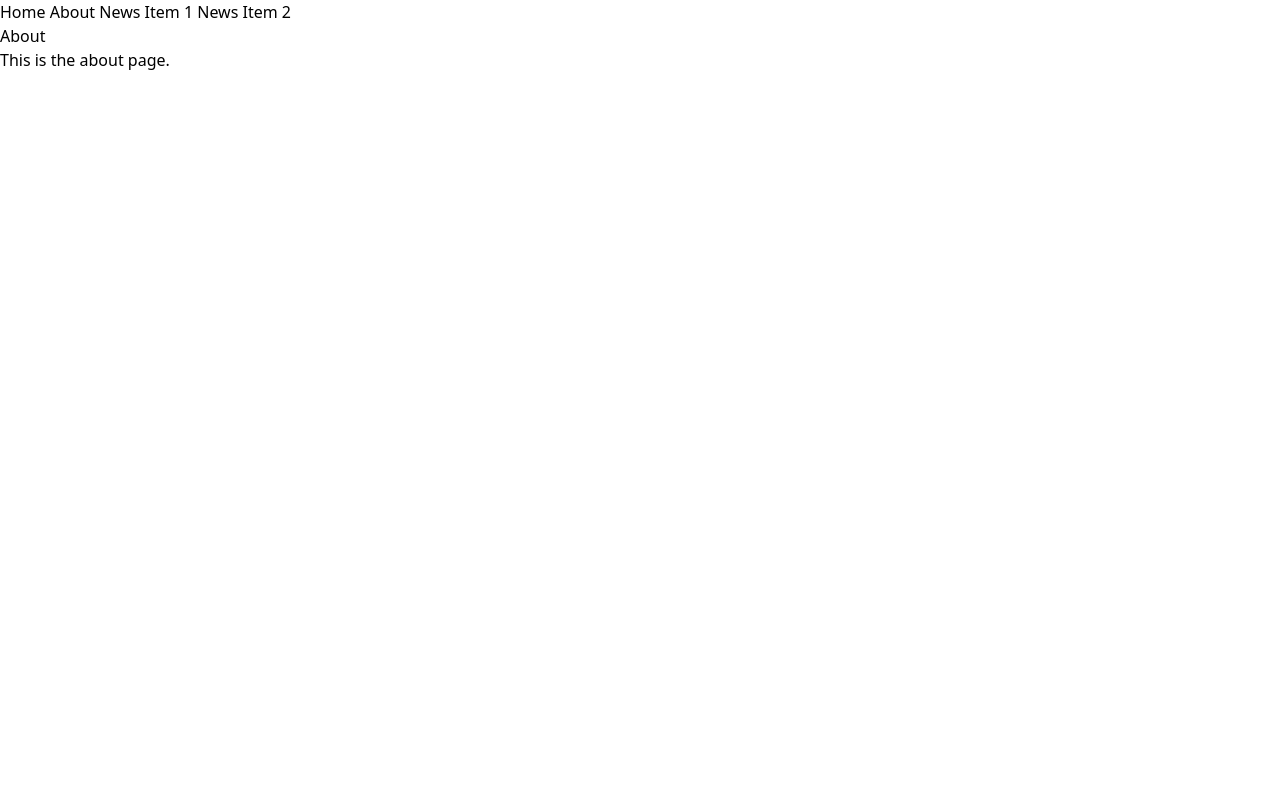
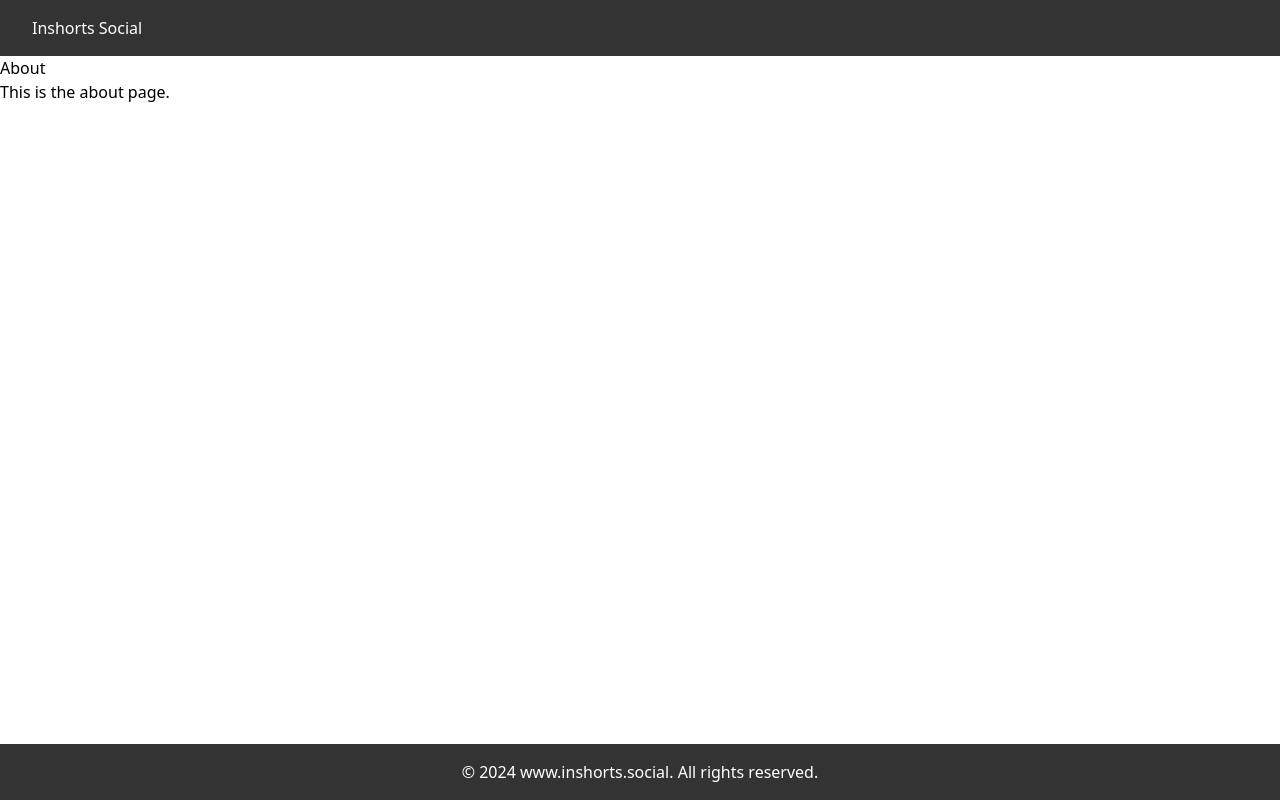
Before and after one commit to abhijeetwebdev/inshorts-social, a Svelte app: page /about in a window 1280 px wide. Built offline with nearby package versions, Linux system fonts and the light colour scheme.

Commit message:
add: header, footer and update: UI improvements

```diff
--- a/src/App.svelte
+++ b/src/App.svelte
@@ -1,20 +1,20 @@
 <script lang="ts">
-  import { Router, Route, Link } from 'svelte-routing'
+  import { Router, Route } from 'svelte-routing'
   import Home from './routes/Home.svelte'
   import About from './routes/About.svelte'
   import News from './routes/News.svelte'
+  import Header from './components/Header.svelte'
+  import Footer from './components/Footer.svelte'
 </script>
 
+<Header></Header>
+
 <Router>
-  <nav>
-    <Link to="/">Home</Link>
-    <Link to="/about">About</Link>
-    <Link to="/news/1">News Item 1</Link>
-    <Link to="/news/2">News Item 2</Link>
-  </nav>
   <Route path="/" component={Home} />
   <Route path="/about" component={About} />
   <Route path="/news/:id" let:params>
     <News params={{ id: params.id }} />
   </Route>
 </Router>
+
+<Footer></Footer>
--- /dev/null
+++ b/src/components/Footer.svelte
@@ -0,0 +1,19 @@
+<footer>
+  <p>
+    &copy; 2024 <a href="http://www.inshorts.social" target="_blank"
+      >www.inshorts.social</a
+    >. All rights reserved.
+  </p>
+</footer>
+
+<style>
+  footer {
+    background-color: #333;
+    text-align: center;
+    position: fixed;
+    color: white;
+    padding: 1rem;
+    width: 100%;
+    bottom: 0;
+  }
+</style>
--- /dev/null
+++ b/src/components/Header.svelte
@@ -0,0 +1,25 @@
+<script>
+  import { Link } from 'svelte-routing'
+  import '../app.css'
+</script>
+
+<header>
+  <div class="container mx-md m-auto">
+    <a href="/">
+      <h2 class="pl-4 pr-4">Inshorts Social</h2>
+    </a>
+  </div>
+</header>
+
+<style>
+  header {
+    background-color: #333;
+    position: sticky;
+    text-align: left;
+    padding: 1rem;
+    color: white;
+    z-index: 1;
+    width: 100%;
+    top: 0;
+  }
+</style>
--- /dev/null
+++ b/src/components/NewsCard.svelte
@@ -0,0 +1,33 @@
+<script lang="ts">
+  import type { NewsArticle } from '../interfaces/appInterfaces'
+  export let news: NewsArticle
+</script>
+
+<div class="card mt-4 pointer">
+  <div
+    class="image-container h-40 bg-cover bg-center rounded-t-md"
+    style="background-image: url('{news.image_url}');"
+    aria-label={news.title}
+  ></div>
+  <h3 class="pt-2"><strong>{news.title}</strong></h3>
+  <p class="pt-2">{news.content}</p>
+</div>
+
+<style>
+  .card {
+    border: 1px solid #ccc;
+    border-radius: 8px;
+    padding: 16px;
+    box-shadow: 0 2px 10px rgba(0, 0, 0, 0.1);
+    transition: transform 0.2s;
+    background-color: white;
+  }
+
+  .card:hover {
+    transform: scale(1.02);
+  }
+
+  .pointer {
+    cursor: pointer;
+  }
+</style>
--- /dev/null
+++ b/src/components/PreloaderCard.svelte
@@ -0,0 +1,65 @@
+<div class="card mt-4 pointer">
+  <div class="preloader">
+    <div class="skeleton skeleton-image"></div>
+    <div class="skeleton skeleton-title"></div>
+    <div class="skeleton skeleton-content"></div>
+    <div class="skeleton skeleton-content"></div>
+    <div class="skeleton skeleton-content"></div>
+    <div class="skeleton skeleton-content"></div>
+    <div class="skeleton skeleton-content"></div>
+  </div>
+</div>
+
+<style>
+  .card {
+    border: 1px solid #ccc;
+    border-radius: 8px;
+    padding: 16px;
+    box-shadow: 0 2px 10px rgba(0, 0, 0, 0.1);
+    transition: transform 0.2s;
+    background-color: white;
+  }
+
+  .pointer {
+    cursor: pointer;
+  }
+
+  .preloader {
+    display: flex;
+    flex-direction: column;
+  }
+
+  .skeleton {
+    animation: pulse 1.5s infinite;
+    background-color: #e0e0e0;
+    border-radius: 4px;
+    margin: 8px 0;
+  }
+
+  .skeleton-image {
+    height: 160px;
+    width: 100%;
+  }
+
+  .skeleton-title {
+    height: 25px;
+    width: 80%;
+  }
+
+  .skeleton-content {
+    height: 15px;
+    width: 100%;
+  }
+
+  @keyframes pulse {
+    0% {
+      background-color: #e0e0e0;
+    }
+    50% {
+      background-color: #f0f0f0;
+    }
+    100% {
+      background-color: #e0e0e0;
+    }
+  }
+</style>
--- a/src/routes/Home.svelte
+++ b/src/routes/Home.svelte
@@ -1,9 +1,14 @@
 <script lang="ts">
   import { onMount } from 'svelte'
   import appStore, { fetchNews } from '../store/appStore'
-  import type { AppState } from '../interfaces/appInterfaces'
+  import type { AppState, NewsArticle } from '../interfaces/appInterfaces'
+  import PreloaderCard from '../components/PreloaderCard.svelte'
+  import NewsCard from '../components/NewsCard.svelte'
+  import { chunkArray } from '../utils/helper'
+  import { Link } from 'svelte-routing'
 
   let appState: AppState
+  let groupedNews: NewsArticle[][] = []
 
   onMount(() => {
     // loading news when component is ready
@@ -15,23 +20,37 @@
     // reading the app state updates
     appStore.subscribe((value) => {
       appState = value
-      console.log('appState: ', appState?.news)
+      if (appState.news.length > 0) {
+        // grouping the news articles for the masonry tiles UI
+        groupedNews = chunkArray(appState.news, 3)
+      }
     })
   }
 </script>
 
-{#if appState.loading}
-  <p>Loading...</p>
-{:else if appState.error}
-  <p>Error: {appState.error}</p>
-{:else if appState.news.length > 0}
-  <ul>
-    {#each appState.news as article}
-      <li>
-        <h3>{article.title}</h3>
-      </li>
-    {/each}
-  </ul>
-{:else}
-  <p>No news found.</p>
-{/if}
+<div class="container mx-md m-auto p-5">
+  <div class="grid grid-cols-2 md:grid-cols-4 gap-4">
+    {#if appState.loading}
+      {#each Array(20) as _}
+        <div class="grid gap-4">
+          <PreloaderCard></PreloaderCard>
+        </div>
+      {/each}
+    {:else}
+      <!-- <div class="flex flex-wrap gap-4">
+      {#each news as item, index}
+        <NewsCard bind:news={item}></NewsCard>
+      {/each}
+    </div> -->
+      {#each groupedNews as group}
+        <div class="grid gap-4">
+          {#each group as item}
+            <Link to="/news/{item.hash_id}">
+              <NewsCard bind:news={item}></NewsCard>
+            </Link>
+          {/each}
+        </div>
+      {/each}
+    {/if}
+  </div>
+</div>
--- a/src/utils/helper.ts
+++ b/src/utils/helper.ts
@@ -18,3 +18,17 @@ export const transformResponseData = (
     category_names: item.news_obj.category_names,
   }))
 }
+
+// transforming array to grouped array
+export const chunkArray = (
+  array: NewsArticle[],
+  size: number
+): NewsArticle[][] => {
+  return array.reduce<NewsArticle[][]>((acc, _, index) => {
+    if (index % size === 0) {
+      acc.push([])
+    }
+    acc[acc.length - 1].push(array[index])
+    return acc
+  }, [])
+}
```
